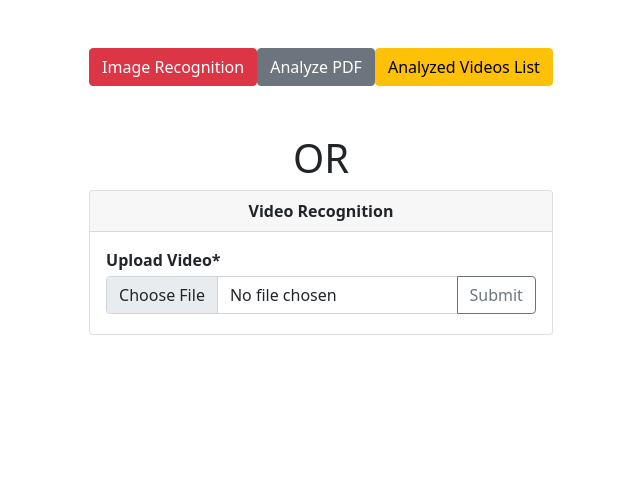
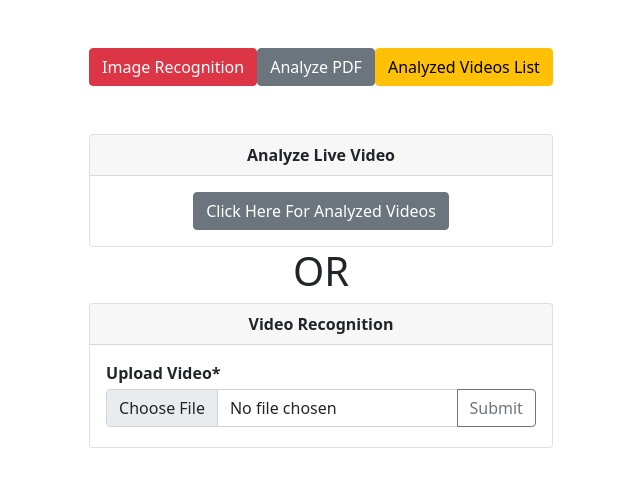
Before and after one commit to knowledgehubnow/video_analysis_frontend, a Django app: page / in a window 1280 px wide. Shown: the top 487 px of the page, without its empty margins (319-959 px from the left). Run offline with Django 4.2, Linux system fonts and the light colour scheme; parts of the project's set-up code (start-up, migrations or seed data) failed here and were passed over.

Commit message:
live recgnition commented from template

```diff
--- a/templates/upload.html
+++ b/templates/upload.html
@@ -18,14 +18,14 @@
                     {{message}}
                 </div>
                 {% endif %}
-                {% comment %} <div class="card">
+                <div class="card">
                     <div class="card-header text-center fw-bold">
                         Analyze Live Video
                     </div>
                     <div class="card-body text-center">
-                        <a href="{% url 'scan_live_face' %}"><button type="button" class="btn btn-secondary" onclick="showSpinner()">Click Here For Analyzed Videos</button></a>
+                        <a href="#"><button type="button" class="btn btn-secondary" onclick="showSpinner()">Click Here For Analyzed Videos</button></a>
                     </div>
-                </div> {% endcomment %}
+                </div>
                 <h1 class="text-center">OR</h1>
                 <div class="card">
                     <div class="card-header text-center fw-bold">
```
